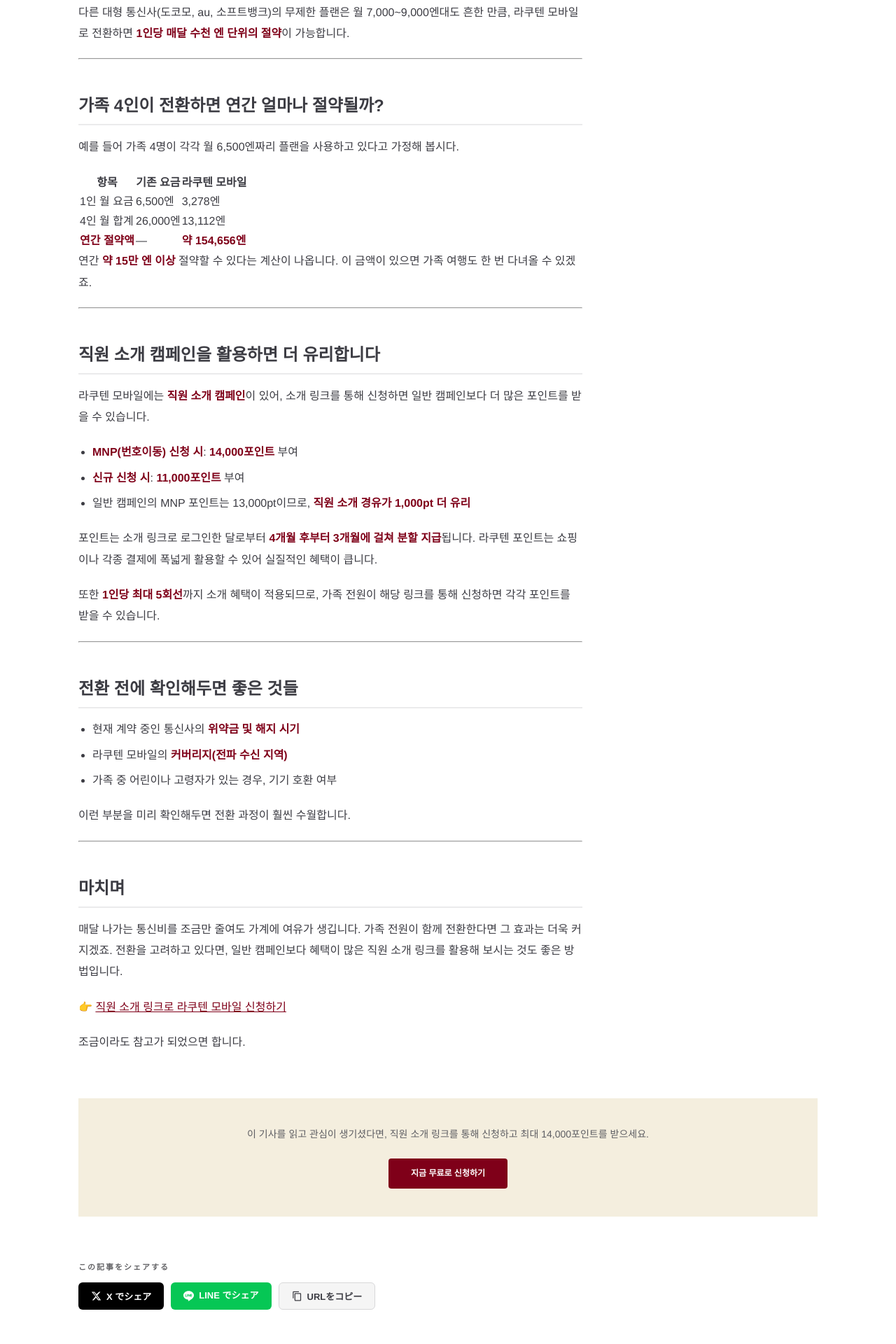
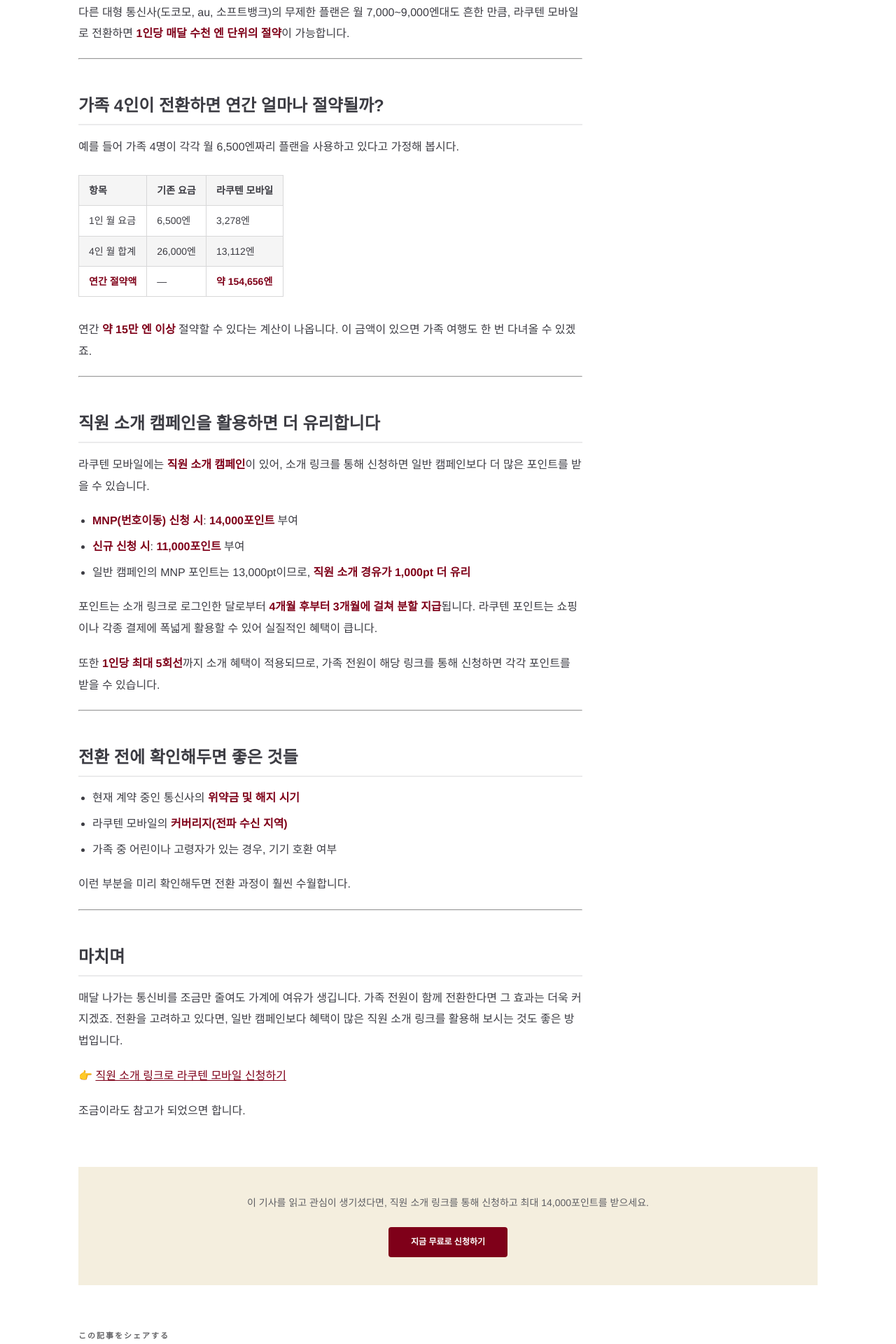
Before and after one commit to Eizo0000-jp/mno, a Jekyll site: the page built from _posts/2026-04-19-ko-rakuten-family-switch.md, in a window 1280 px wide. Shown: the part 844-2764 px from the top of the page at 70% size. Built offline with Jekyll 4.4.1, drawn with Linux system fonts in a browser that asks for light colours.

Commit message:
feat: ブログ記事のテーブルにスタイルを追加
- ボーダー・ヘッダー背景・行ストライプを追加
- strongタグの行を赤色で強調（楽天モバイル行など）
- モバイルで横スクロール対応（overflow-x: auto）

Co-Authored-By: Claude Sonnet 4.6 <noreply@anthropic.com>

```diff
--- a/_layouts/post.html
+++ b/_layouts/post.html
@@ -140,6 +140,37 @@ layout: default
   .post-body li { font-size: 16px; line-height: 1.8; margin-bottom: 8px; color: var(--text); }
   .post-body strong { color: var(--red); font-weight: 700; }
   .post-body a { color: var(--red); text-decoration: underline; }
+
+  /* ── テーブル ── */
+  .post-body table {
+    width: 100%;
+    border-collapse: collapse;
+    font-size: 14px;
+    margin: 24px 0 32px;
+  }
+  .post-body th {
+    background: var(--bg-gray);
+    font-weight: 700;
+    color: var(--text);
+    padding: 10px 14px;
+    border: 1px solid var(--border);
+    text-align: left;
+    white-space: nowrap;
+  }
+  .post-body td {
+    padding: 10px 14px;
+    border: 1px solid var(--border);
+    color: var(--text);
+    vertical-align: middle;
+  }
+  .post-body tr:nth-child(even) td { background: var(--bg-gray); }
+  .post-body tr td strong { color: var(--red); font-weight: 700; }
+
+  /* モバイルで横スクロール */
+  .post-body table { display: block; overflow-x: auto; -webkit-overflow-scrolling: touch; }
+  @media (max-width: 767px) {
+    .post-body th, .post-body td { padding: 8px 10px; font-size: 13px; }
+  }
 
   /* ── SNSシェアボタン ── */
   .share-block {
```
